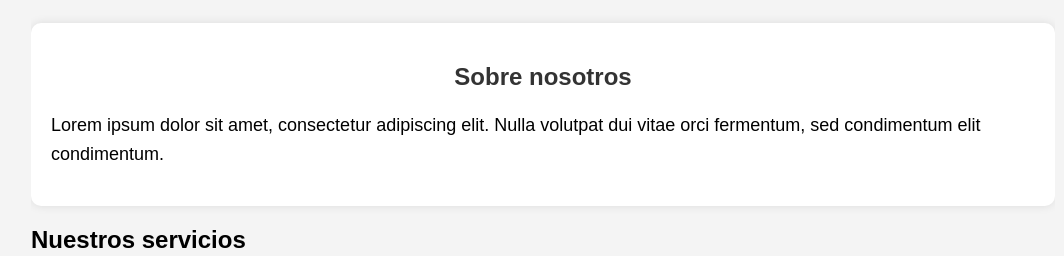
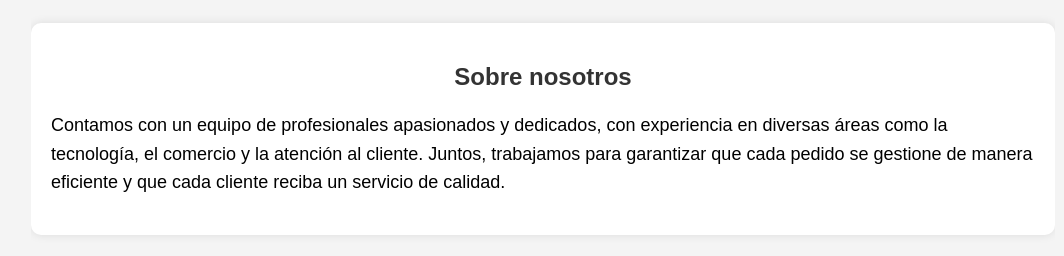
Before and after one commit to AgustinAcosta333/Evaluaci-n-Final-Integradora-PHP-y-MySQL-Avanzado-UTN, a PHP site: page /index.php in a window 1280 px wide. Shown: the part 426-682 px from the top of the page, without its empty margins (97-1161 px from the left). Run offline with PHP 8.4, Linux system fonts and the light colour scheme.

Commit message:
Update plantilla.php

```diff
--- a/vistas/plantilla.php
+++ b/vistas/plantilla.php
@@ -20,7 +20,7 @@
         <div class="about">
 
             <h2>Sobre nosotros</h2>
-            <p>Lorem ipsum dolor sit amet, consectetur adipiscing elit. Nulla volutpat dui vitae orci fermentum, sed condimentum elit condimentum.</p>
+            <p>Contamos con un equipo de profesionales apasionados y dedicados, con experiencia en diversas áreas como la tecnología, el comercio y la atención al cliente. Juntos, trabajamos para garantizar que cada pedido se gestione de manera eficiente y que cada cliente reciba un servicio de calidad.</p>
         </div>
 
         <h2>Nuestros servicios</h2>
```
